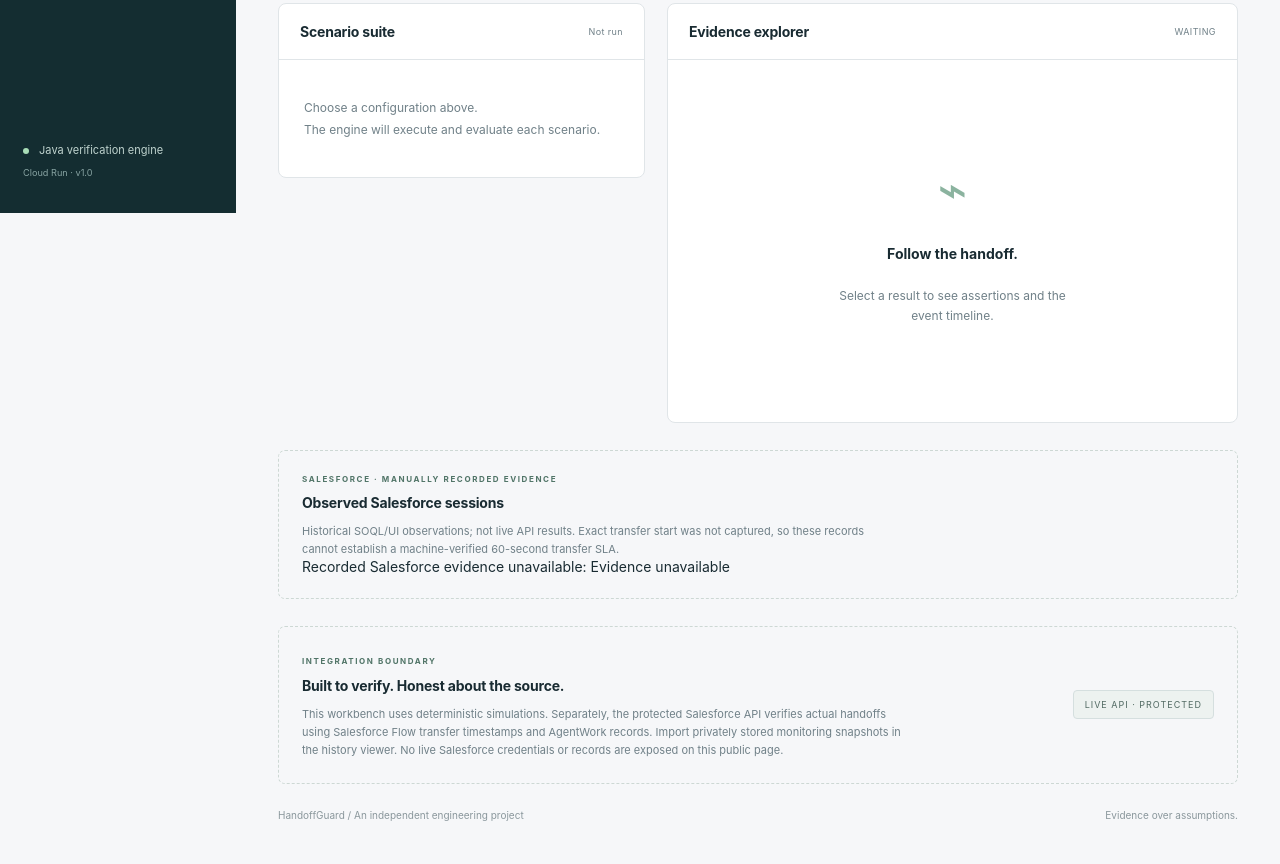
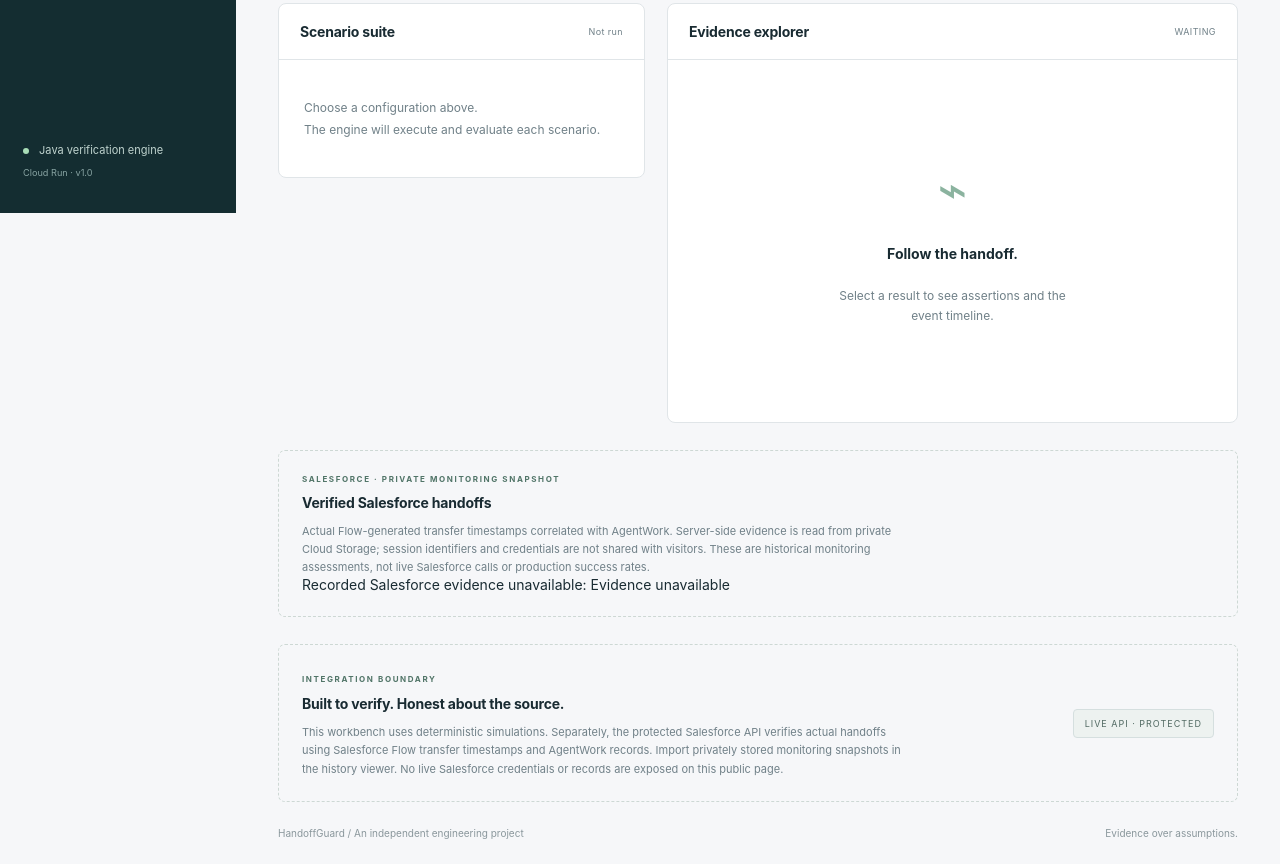
Before and after one commit to davehrsh/HandOffGuard, a website: page web/index.html in a window 1280 px wide. Shown: the part 587-1451 px from the top of the page. Drawn offline with Linux system fonts and the light colour scheme; no server answers.

```diff
--- a/web/index.html
+++ b/web/index.html
@@ -4,4 +4,4 @@
 <section class="intro" id="suite"><div class="eyebrow">AGENT → HUMAN · END-TO-END VERIFICATION</div><h1>A transfer promise<br>isn’t a completed handoff.</h1><p>Verify the destination, context and recovery path.<br>Every verdict comes with observable evidence.</p><div class="actions"><button id="broken" class="primary">Run broken configuration <span>↗</span></button><button id="fixed" class="secondary">Run corrected configuration</button><button id="export" class="text" disabled>↓ Export evidence</button></div><p id="status" class="status" role="status" aria-live="polite">Ready. Run a configuration to inspect six handoff scenarios.</p></section>
 <div class="metrics"><article><label>SCENARIOS</label><strong id="total">06</strong><small>Retail escalation suite</small></article><article><label>CHECKS PASSED</label><strong id="passed">—</strong><small id="passed-sub">Awaiting first run</small></article><article><label>FAILED SCENARIOS</label><strong id="failed">—</strong><small>Release-blocking findings</small></article><article><label>HANDOFF P95</label><strong id="latency">—</strong><small>Simulated event time · 5s SLO</small></article></div>
 <section class="workbench"><div class="suite-panel"><div class="panel-title"><h2>Scenario suite</h2><span id="profile">Not run</span></div><div id="scenarios" class="scenario-list"><p class="empty">Choose a configuration above.<br>The engine will execute and evaluate each scenario.</p></div></div><div id="evidence" class="evidence-panel"><div class="panel-title"><h2>Evidence explorer</h2><span id="verdict">WAITING</span></div><div id="detail"><div class="empty detail-empty"><div class="large-icon">⌁</div><h3>Follow the handoff.</h3><p>Select a result to see assertions and the event timeline.</p></div></div></div></section>
-<section id="salesforce" class="integration" style="display:block"><div class="eyebrow">SALESFORCE · MANUALLY RECORDED EVIDENCE</div><h2>Observed Salesforce sessions</h2><p>Historical SOQL/UI observations; not live API results. Exact transfer start was not captured, so these records cannot establish a machine-verified 60-second transfer SLA.</p><div id="salesforce-sessions" aria-live="polite">Loading recorded evidence…</div></section><section id="about" class="integration"><div><span class="eyebrow">INTEGRATION BOUNDARY</span><h2>Built to verify. Honest about the source.</h2><p>This workbench uses deterministic simulations. Separately, the protected Salesforce API verifies actual handoffs using Salesforce Flow transfer timestamps and AgentWork records. Import privately stored monitoring snapshots in the history viewer. No live Salesforce credentials or records are exposed on this public page.</p></div><span class="badge">LIVE API · PROTECTED</span></section><footer>HandoffGuard / An independent engineering project <span>Evidence over assumptions.</span></footer></main><script src="/app.js"></script></body></html>
+<section id="salesforce" class="integration" style="display:block"><div class="eyebrow">SALESFORCE · PRIVATE MONITORING SNAPSHOT</div><h2>Verified Salesforce handoffs</h2><p>Actual Flow-generated transfer timestamps correlated with AgentWork. Server-side evidence is read from private Cloud Storage; session identifiers and credentials are not shared with visitors. These are historical monitoring assessments, not live Salesforce calls or production success rates.</p><div id="salesforce-sessions" role="status" aria-live="polite">Loading verified monitoring evidence…</div></section><section id="about" class="integration"><div><span class="eyebrow">INTEGRATION BOUNDARY</span><h2>Built to verify. Honest about the source.</h2><p>This workbench uses deterministic simulations. Separately, the protected Salesforce API verifies actual handoffs using Salesforce Flow transfer timestamps and AgentWork records. Import privately stored monitoring snapshots in the history viewer. No live Salesforce credentials or records are exposed on this public page.</p></div><span class="badge">LIVE API · PROTECTED</span></section><footer>HandoffGuard / An independent engineering project <span>Evidence over assumptions.</span></footer></main><script src="/app.js"></script></body></html>
```
